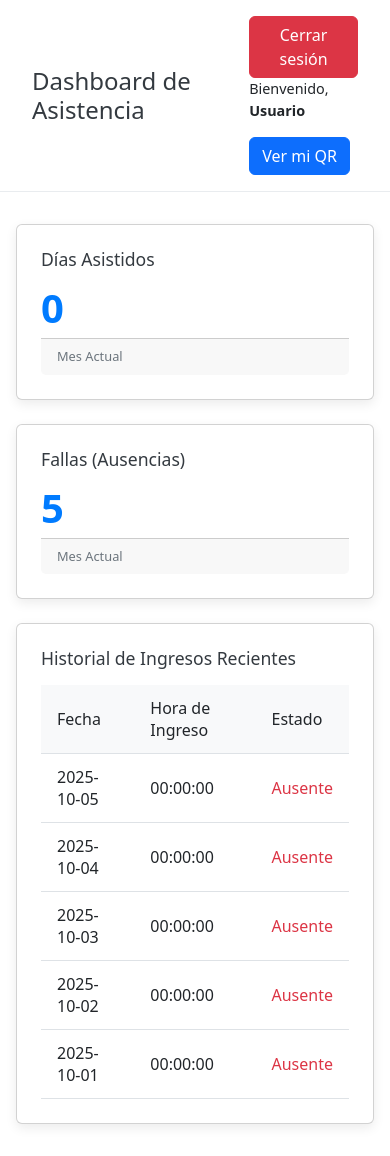
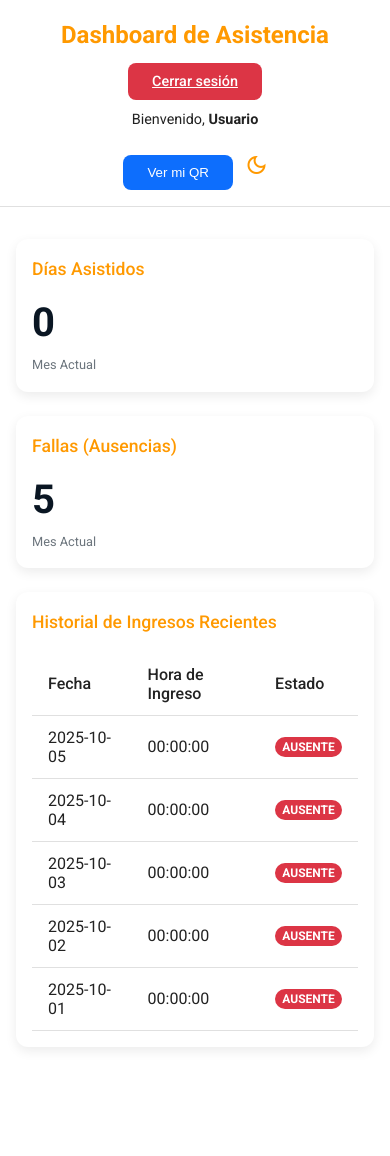
Before and after one commit to julian-adso/ACAE1, a Flask app: page /index in a window 390 px wide. After the commit the page ends 1049 px from the top, so only its background shows below. Run offline with Flask 3, Linux system fonts and the light colour scheme; the visitor is signed in with stand-in values (Sample User, id 1); data comes from the database, SQL or seed files in the repository.

Commit message:
Modo oscuro en el Super
Permite con un botón cambiar de modos

```diff
--- a/app/static/css/index.css
+++ b/app/static/css/index.css
@@ -1,37 +1,84 @@
 :root {
-    --primary-color: #007bff;
-    --success-color: #28a745;
-    --danger-color: #dc3545;
-    --warning-color: #ffc107;
-    --light-color: #f8f9fa;
-    --dark-color: #343a40;
-    --text-color: #495057;
-    --bg-color: #f4f7f9;
-    --border-radius: 8px;
-    --box-shadow: 0 4px 12px rgba(0, 0, 0, 0.08);
+    --primary-bg: #ffffff;
+    --secondary-color: #ff9900;
+    --accent-color: #ffb84d;
+    --text-color: #222;
+    --card-bg: #fff;
+    --header-bg: #fff;
+    --border-color: #e0e0e0;
+    --hover-bg: #f1f3f5;
+    --count-color: #0a1623;
+}
+
+[data-theme="dark"] {
+    --primary-bg: #0a1623;
+    --secondary-color: #ff9900;
+    --accent-color: #ffb84d;
+    --text-color: #fff;
+    --card-bg: #162233;
+    --header-bg: #162233;
+    --border-color: #222;
+    --hover-bg: #222;
+    --count-color: #ff9900;
+}
+
+[data-theme="dark"] body {
+    background-color: var(--primary-bg);
+    color: var(--text-color);
+}
+
+[data-theme="dark"] main,
+[data-theme="dark"] p,
+[data-theme="dark"] .user-info,
+[data-theme="dark"] .card-footer {
+    color: var(--text-color);
+}
+
+[data-theme="dark"] main.dashboard-container {
+    background-color: var(--card-bg) !important;
+    color: var(--text-color) !important;
+}
+
+[data-theme="dark"] .card,
+[data-theme="dark"] .history-card,
+[data-theme="dark"] .custom-modal-content {
+    background-color: var(--card-bg);
+    color: var(--text-color);
+    border-color: var(--border-color);
+}
+
+[data-theme="dark"] #history-table th,
+[data-theme="dark"] #history-table td {
+    background-color: var(--card-bg);
+    color: var(--text-color);
+    border-color: var(--border-color);
+}
+
+[data-theme="dark"] #history-table tbody tr:hover {
+    background-color: var(--hover-bg);
 }
 
 body {
     font-family: 'Roboto', sans-serif;
     margin: 0;
-    background-color: var(--bg-color);
+    background-color: var(--primary-bg);
     color: var(--text-color);
     line-height: 1.6;
 }
 
 header {
-    background-color: #ffffff;
+    background-color: var(--header-bg);
     padding: 1rem 2rem;
     display: flex;
     justify-content: space-between;
     align-items: center;
-    border-bottom: 1px solid #e9ecef;
+    border-bottom: 1px solid var(--border-color);
 }
 
 header h1 {
     margin: 0;
     font-size: 1.5rem;
-    color: var(--dark-color);
+    color: var(--secondary-color);
 }
 
 .user-info {
@@ -52,10 +99,10 @@ header h1 {
 }
 
 .card {
-    background-color: #ffffff;
+    background-color: var(--card-bg);
     padding: 1.5rem;
-    border-radius: var(--border-radius);
-    box-shadow: var(--box-shadow);
+    border-radius: 12px;
+    box-shadow: 0 4px 12px rgba(0, 0, 0, 0.08);
     display: flex;
     flex-direction: column;
 }
@@ -63,7 +110,7 @@ header h1 {
 .card h2 {
     margin: 0 0 0.5rem;
     font-size: 1.1rem;
-    color: var(--dark-color);
+    color: var(--secondary-color);
     font-weight: 500;
 }
 
@@ -71,7 +118,7 @@ header h1 {
     font-size: 2.5rem;
     font-weight: 700;
     margin: 0;
-    color: var(--primary-color);
+    color: var(--count-color);
 }
 
 .card .card-footer {
@@ -92,16 +139,16 @@ header h1 {
 #history-table th, #history-table td {
     padding: 0.75rem 1rem;
     text-align: left;
-    border-bottom: 1px solid #dee2e6;
+    border-bottom: 1px solid var(--border-color);
 }
 
 #history-table th {
     font-weight: 500;
-    background-color: var(--light-color);
+    background-color: var(--card-bg);
 }
 
 #history-table tbody tr:hover {
-    background-color: #f1f3f5;
+    background-color: var(--hover-bg);
 }
 
 .status {
@@ -114,14 +161,117 @@ header h1 {
 }
 
 .status-puntual {
-    background-color: var(--success-color);
+    background-color: var(--secondary-color);
 }
 
 .status-tarde {
-    background-color: var(--warning-color);
-    color: var(--dark-color);
+    background-color: var(--accent-color);
+    color: var(--primary-bg);
 }
 
 .status-ausente {
-    background-color: var(--danger-color);
+    background-color: #dc3545;
 }
+
+/* Dark mode toggle */
+.theme-toggle {
+    background: none;
+    border: none;
+    padding: 8px;
+    cursor: pointer;
+    color: var(--secondary-color);
+    font-size: 1.2rem;
+}
+
+/* Responsive improvements */
+@media (max-width: 768px) {
+    header {
+        flex-direction: column;
+        text-align: center;
+        gap: 1rem;
+    }
+
+    .summary-grid {
+        grid-template-columns: 1fr;
+    }
+
+    #history-table {
+        display: block;
+        overflow-x: auto;
+    }
+
+    .card {
+        padding: 1rem;
+    }
+}
+
+/* Modal personalizado sin Bootstrap */
+.custom-modal {
+    position: fixed;
+    z-index: 9999;
+    left: 0; top: 0;
+    width: 100vw; height: 100vh;
+    background: rgba(10, 22, 35, 0.7);
+    display: flex;
+    align-items: center;
+    justify-content: center;
+}
+.custom-modal-content {
+    background: var(--card-bg);
+    border-radius: 16px;
+    box-shadow: 0 8px 32px rgba(10,22,35,0.25);
+    padding: 32px 24px;
+    min-width: 320px;
+    max-width: 90vw;
+    position: relative;
+}
+.custom-modal-header {
+    display: flex;
+    justify-content: space-between;
+    align-items: center;
+    margin-bottom: 16px;
+}
+.custom-modal-title {
+    font-size: 1.2rem;
+    color: var(--secondary-color);
+    margin: 0;
+}
+.close-modal-btn {
+    background: none;
+    border: none;
+    font-size: 2rem;
+    color: var(--secondary-color);
+    cursor: pointer;
+    line-height: 1;
+}
+
+.logout-btn {
+    background: #dc3545;
+    color: #fff;
+    border: none;
+    border-radius: 8px;
+    padding: 10px 24px;
+    font-weight: 500;
+    cursor: pointer;
+    transition: background 0.3s;
+}
+
+.logout-btn:hover {
+    background: #bb2d3b;
+}
+
+.qr-btn {
+    background: #0d6efd;
+    color: #fff;
+    border: none;
+    border-radius: 8px;
+    padding: 10px 24px;
+    font-weight: 500;
+    cursor: pointer;
+    transition: background 0.3s;
+    margin-left: 10px;
+}
+
+.qr-btn:hover {
+    background: #0b5ed7;
+}
--- a/app/static/js/index.js
+++ b/app/static/js/index.js
@@ -1,9 +1,22 @@
 document.addEventListener('DOMContentLoaded', () => {
 
-    // --- DATOS DE EJEMPLO ---
-    // En una aplicación real, estos datos vendrían de una base de datos.
+    // Dark mode toggle functionality
+    const themeToggle = document.querySelector('.theme-toggle');
+    const prefersDarkScheme = window.matchMedia('(prefers-color-scheme: dark)');
 
+    // Set initial theme
+    if (prefersDarkScheme.matches) {
+        document.body.setAttribute('data-theme', 'dark');
+    }
 
+    themeToggle.addEventListener('click', () => {
+        const currentTheme = document.body.getAttribute('data-theme');
+        document.body.setAttribute('data-theme', currentTheme === 'dark' ? 'light' : 'dark');
+        themeToggle.querySelector('span').textContent =
+            currentTheme === 'dark' ? 'dark_mode' : 'light_mode';
+    });
+
+    // --- DATOS DE ASISTENCIA ---
     const HORA_ENTRADA_OFICIAL = '09:00';
 
     // --- ELEMENTOS DEL DOM ---
--- a/app/templates/index.html
+++ b/app/templates/index.html
@@ -5,33 +5,30 @@
     <title>Dashboard de Asistencia</title>
     <link rel="stylesheet" href="{{ url_for('static', filename='css/index.css') }}?v=1.0">
     <link href="https://fonts.googleapis.com/css2?family=Roboto:wght@400;500;700&display=swap" rel="stylesheet">
-    <link href="https://cdn.jsdelivr.net/npm/bootstrap@5.3.7/dist/css/bootstrap.min.css" rel="stylesheet" integrity="sha384-LN+7fdVzj6u52u30Kp6M/trliBMCMKTyK833zpbD+pXdCLuTusPj697FH4R/5mcr" crossorigin="anonymous">
-    <script src="https://cdn.jsdelivr.net/npm/bootstrap@5.3.7/dist/js/bootstrap.bundle.min.js" integrity="sha384-ndDqU0Gzau9qJ1lfW4pNLlhNTkCfHzAVBReH9diLvGRem5+R9g2FzA8ZGN954O5Q" crossorigin="anonymous"></script>
-
+    <link href="https://fonts.googleapis.com/css2?family=Material+Symbols+Outlined" rel="stylesheet" />
 </head>
 <body>
 
     <header>
         <h1>Dashboard de Asistencia</h1>
         <div class="user-info">
-            <!-- Botón de cerrar sesión -->
-            <a href="{{ url_for('user.logout') }}" class="btn btn-danger">Cerrar sesión</a>
-            <!-- Nombre dinámico del usuario -->
+            <a href="{{ url_for('user.logout') }}" class="logout-btn">Cerrar sesión</a>
             <p>Bienvenido, <strong>{{ username }}</strong></p>
-            <!-- Botón para ver QR -->
-            <button class="btn btn-primary" data-bs-toggle="modal" data-bs-target="#qrModal">Ver mi QR</button>
+            <button class="qr-btn" id="openQrModal">Ver mi QR</button>
+            <button class="theme-toggle" aria-label="Toggle dark mode">
+                <span class="material-symbols-outlined">dark_mode</span>
+            </button>
         </div>
     </header>
 
-    <!-- Modal para mostrar el QR -->
-    <div class="modal fade" id="qrModal" tabindex="-1" aria-labelledby="qrModalLabel" aria-hidden="true">
-    <div class="modal-dialog modal-dialog-centered">
-        <div class="modal-content">
-        <div class="modal-header">
-            <h5 class="modal-title" id="qrModalLabel">Mi Código QR</h5>
-            <button type="button" class="btn-close" data-bs-dismiss="modal" aria-label="Cerrar"></button>
+    <!-- Modal para mostrar el QR (sin Bootstrap) -->
+    <div id="qrModal" class="custom-modal" style="display:none;">
+        <div class="custom-modal-content">
+            <div class="custom-modal-header">
+                <h5 class="custom-modal-title">Mi Código QR</h5>
+                <button type="button" class="close-modal-btn" id="closeQrModal" aria-label="Cerrar">&times;</button>
             </div>
-        <div class="modal-body text-center">
+            <div class="custom-modal-body" style="text-align:center;">
                 {% if qr_path %}
                     <img src="{{ url_for('static', filename=qr_path) }}" alt="QR del usuario" style="max-width: 250px;">
                 {% else %}
@@ -40,10 +37,8 @@
             </div>
         </div>
     </div>
-    </div>
 
     <main class="dashboard-container">
-        <!-- Resumen de asistencias y ausencias -->
         <section class="summary-grid">
             <div class="card">
                 <h2>Días Asistidos</h2>
@@ -57,7 +52,6 @@
             </div>
         </section>
 
-        <!-- Tabla con historial dinámico -->
         <section class="card history-card">
             <h2>Historial de Ingresos Recientes</h2>
             <table id="history-table">
@@ -82,13 +76,13 @@
                                 </td>
                                 <td>
                                     {% if ingreso.estado == 'Ausente' %}
-                                        <span class="text-danger">Ausente</span>
+                                        <span class="status status-ausente">Ausente</span>
                                     {% elif ingreso.estado == 'Presente' %}
-                                        <span class="text-success">Presente</span>
+                                        <span class="status status-puntual">Presente</span>
                                     {% elif ingreso.estado == 'Retardo' %}
-                                        <span class="text-warning">Retardo</span>
+                                        <span class="status status-tarde">Retardo</span>
                                     {% else %}
-                                        <span class="text-muted">---</span>
+                                        <span class="status">---</span>
                                     {% endif %}
                                 </td>
                             </tr>
@@ -118,6 +112,20 @@
 
     <!-- Script JS -->
     <script src="{{ url_for('static', filename='js/index.js') }}"></script>
+    <script>
+    // Modal QR sin Bootstrap
+    document.getElementById('openQrModal').onclick = function() {
+        document.getElementById('qrModal').style.display = 'block';
+    };
+    document.getElementById('closeQrModal').onclick = function() {
+        document.getElementById('qrModal').style.display = 'none';
+    };
+    window.onclick = function(event) {
+        var modal = document.getElementById('qrModal');
+        if (event.target === modal) {
+            modal.style.display = 'none';
+        }
+    };
+    </script>
 </body>
-
 </html>
--- a/app/templates/inicio.html
+++ b/app/templates/inicio.html
@@ -16,7 +16,7 @@
     <header class="navbar">
         <div class="container">
             <a href="#" class="logo-link">
-                <img src="{{ url_for('static', filename='img/logo.png') }}" alt="Logo de la Empresa" class="logo-img">
+                <img src="{{ url_for('static', filename='img/logo.jpg') }}" alt="Logo de la Empresa" class="logo-img">
                 <span class="logo-text">Mi Empresa</span>
             </a>
             <nav>
--- a/app/templates/login.html
+++ b/app/templates/login.html
@@ -19,7 +19,7 @@
 <body>
     <div class="login-container">
         <!-- Imagen servida desde static -->
-        <img src="{{ url_for('static', filename='logo.png') }}" alt="Logo de la Empresa" class="logo">
+        <img src="{{ url_for('static', filename='img/logo.jpg') }}" alt="Logo de la Empresa" class="logo">
 
         <h1>Iniciar Sesión</h1>
         <p class="subtitle">Software de Control de Asistencia</p>
```
Also changed, not shown: app/static/css/home.css (+85 -56 lines), app/static/css/inicio.css (+54 -26 lines), app/static/css/login.css (+50 -6 lines), app/static/img/logo.jpg (added), app/static/img/logo2.png (added), app/templates/home.html (indentation only). Lines whose indentation alone changed are shown as unchanged.
